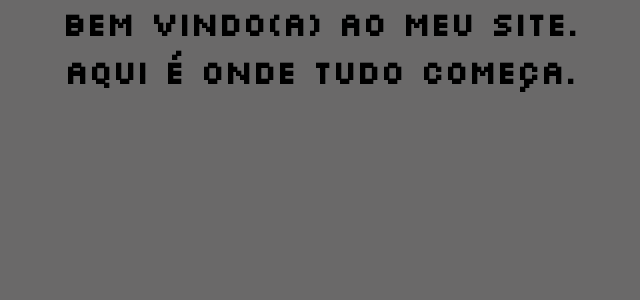
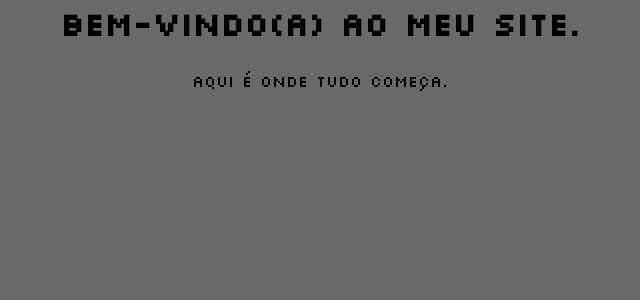
Before and after one commit to hastz142/Potato, a PHP site: page /topo.php in a window 1280 px wide. Shown: the top 300 px of the page, without its empty margins (320-960 px from the left). Run offline with PHP 8.4, Linux system fonts and the light colour scheme.

Commit message:
Update topo.php

```diff
--- a/topo.php
+++ b/topo.php
@@ -1,11 +1,7 @@
-<?php
-echo "<link rel='stylesheet' href='https://fonts.googleapis.com/css2?family=Silkscreen&display=swap'>";
-echo "<link rel='stylesheet' type='text/css' href='estilo.css'>";
-?>
+<link rel="stylesheet" href="https://fonts.googleapis.com/css2?family=Silkscreen&display=swap">
+<link rel="stylesheet" type="text/css" href="estilo.css">
 
 <div>
-    <h1>
-        Bem vindo(a) ao meu site. <br>
-        aqui é onde tudo começa.
-    </h1>
+    <h1>Bem-vindo(a) ao meu site.</h1>
+    <p>Aqui é onde tudo começa.</p>
 </div>
```
